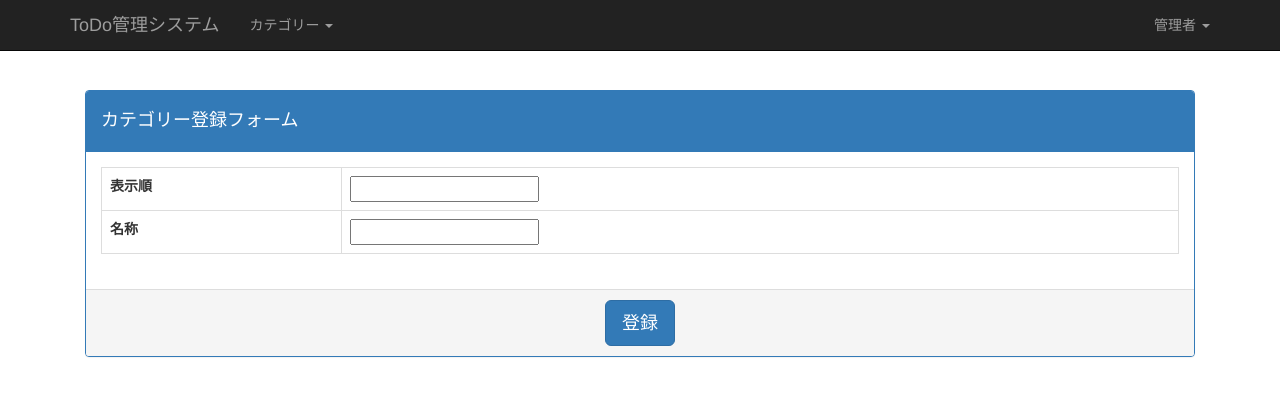
After one commit to okwrtdsh/django_tutorial, a Django app: page /admin/category/create/ in a window 1280 px wide. The commit adds this page. Shown: the top 396 px of the page. Run offline with Django 3.2, Linux system fonts and the light colour scheme; the visitor is signed in with stand-in values (Sample User, id 1); some libraries are stand-ins or nearby versions.

Commit message:
管理者カテゴリー登録

```diff
--- /dev/null
+++ b/src/tutorial/site_admin/forms.py
@@ -0,0 +1,14 @@
+from django import forms
+
+from django_cbv_utils.forms import SetFromControlMixin
+from tutorial.master.models import Category
+
+
+class CategoryCreateForm(forms.ModelForm, SetFromControlMixin):
+
+    class Meta:
+        model = Category
+        fields = [
+            'order',
+            'name',
+        ]
--- /dev/null
+++ b/src/tutorial/site_admin/templates/site_admin/category/create.html
@@ -0,0 +1,25 @@
+{% extends "base.html" %}
+{% block title %}カテゴリー登録{% endblock%}
+
+{% block content %}
+<form method="post">{% csrf_token %}
+  <div class="panel panel-primary">
+    <div class="panel-heading">
+      <h4>カテゴリー登録フォーム</h4>
+    </div>
+    <div class="panel-body">
+      <table class="table table-bordered">
+        {% for field in form %}
+          <tr {% if field.errors %}class="alert-danger"{% endif %}>
+            <th>{{ field.label }}</th>
+            <td>{{ field.errors }}{{ field }}</td>
+          </tr>
+        {% endfor %}
+      </table>
+    </div>
+    <div class="panel-footer align-center">
+      <button type="submit" class="btn btn-lg btn-primary">登録</button>
+    </div>
+  </div>
+</form>
+{% endblock %}
--- a/src/tutorial/site_admin/urls.py
+++ b/src/tutorial/site_admin/urls.py
@@ -1,4 +1,6 @@
 from django.conf.urls import url
+from tutorial.site_admin.views import CategoryCreateView
 
 urlpatterns = [
+    url(r"^category/create/$", CategoryCreateView.as_view(), name="category_create"),
 ]
--- a/src/tutorial/site_admin/views.py
+++ b/src/tutorial/site_admin/views.py
@@ -1,3 +1,15 @@
-from django.shortcuts import render
+from django.views.generic import CreateView
+from django.contrib.messages.views import SuccessMessageMixin
+from django.core.urlresolvers import reverse_lazy
 
-# Create your views here.
+from tutorial.master.models import Category
+from tutorial.site_admin.forms import CategoryCreateForm
+from tutorial.views import AdminLoginRequiredMixin
+
+
+class CategoryCreateView(AdminLoginRequiredMixin, SuccessMessageMixin, CreateView):
+    model = Category
+    form_class = CategoryCreateForm
+    success_url = reverse_lazy('index')
+    template_name = "site_admin/category/create.html"
+    success_message = "登録しました。"
--- a/src/tutorial/templates/base.html
+++ b/src/tutorial/templates/base.html
@@ -64,6 +64,20 @@
         <div id="navbar" class="collapse navbar-collapse">
           <ul class="nav navbar-nav">
             {% block nav_body %}
+              {% if user.is_authenticated %}
+                {% if user.is_superuser %}
+                  <li class="dropdown">
+                    <a href="#" class="dropdown-toggle" data-toggle="dropdown" role="button" aria-haspopup="true" aria-expanded="false">
+                      カテゴリー
+                      <span class="caret"></span>
+                    </a>
+                    <ul class="dropdown-menu">
+                      <li><a href="{% url 'site_admin:category_create' %}">登録</a></li>
+                    </ul>
+                  </li>
+                {% else %}
+                {% endif %}
+              {% endif %}
             {% endblock %}
           </ul>
           <ul class="nav navbar-nav navbar-right">
@@ -71,7 +85,11 @@
               {% if user.is_authenticated %}
                 <li class="dropdown">
                   <a href="#" class="dropdown-toggle" data-toggle="dropdown" role="button" aria-haspopup="true" aria-expanded="false">
-                    {{ user.todouser.handle_name }}
+                    {% if user.is_superuser %}
+                      管理者
+                    {% else %}
+                      {{ user.todouser.handle_name }}
+                    {% endif %}
                     <span class="caret"></span>
                   </a>
                   <ul class="dropdown-menu">
--- /dev/null
+++ b/src/tutorial/views.py
@@ -0,0 +1,16 @@
+from django.contrib.auth.decorators import login_required, user_passes_test
+from django.utils.decorators import method_decorator
+
+
+class LoginRequiredMixin(object):
+
+    @method_decorator(login_required)
+    def dispatch(self, *args, **kwargs):
+        return super().dispatch(*args, **kwargs)
+
+
+class AdminLoginRequiredMixin(object):
+
+    @method_decorator(user_passes_test(lambda u: u.is_superuser))
+    def dispatch(self, *args, **kwargs):
+        return super().dispatch(*args, **kwargs)
```
